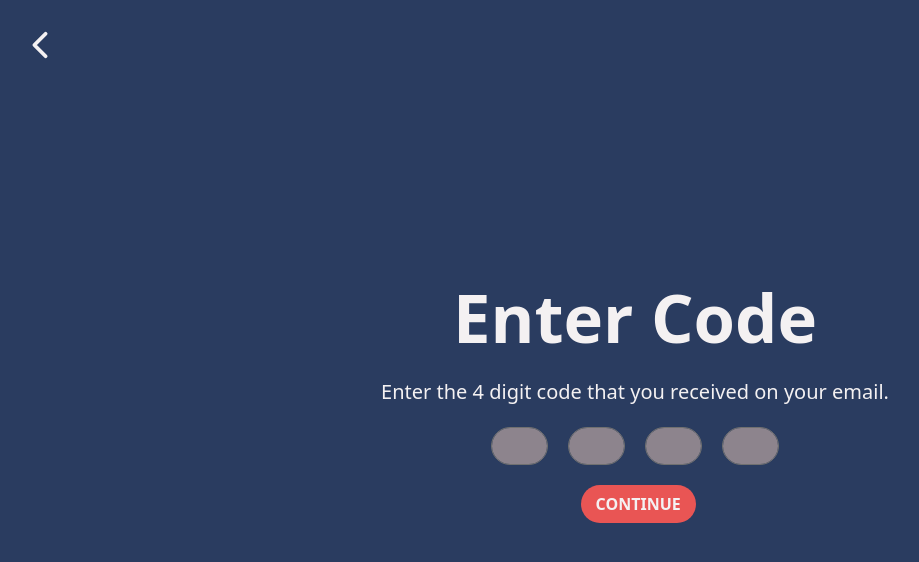
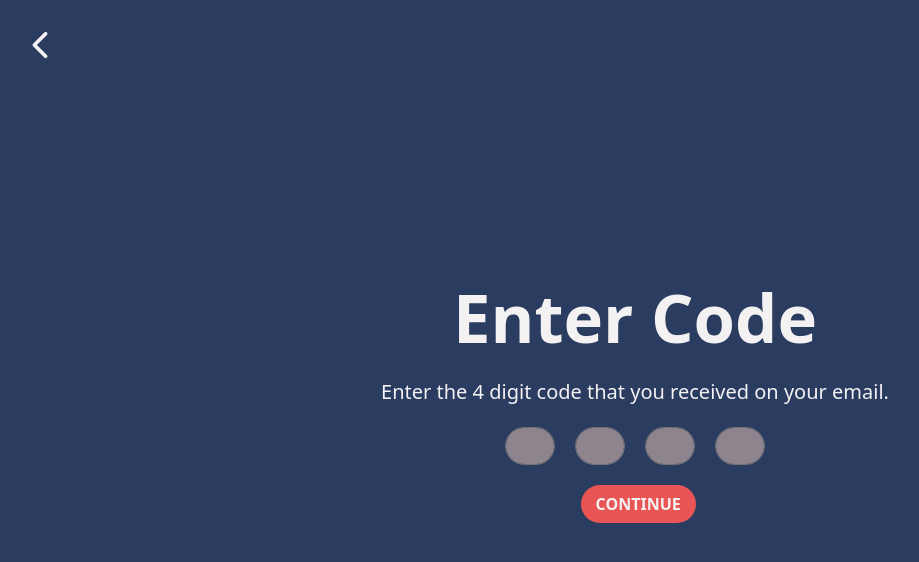
Before and after one commit to Mkamboykos/Zerbez-pwa, a React (Create React App) app in the folder client/: page /EnterCode in a window 1280 px wide. Shown: the top 562 px of the page, without its empty margins (5-924 px from the left). Built offline with nearby package versions, Linux system fonts and the light colour scheme.

Commit message:
home page 422 status code bug fixed

```diff
--- a/client/src/Components/ForgotPassword_Page/EnterCode.js
+++ b/client/src/Components/ForgotPassword_Page/EnterCode.js
@@ -158,7 +158,6 @@ class EnterCode extends Component{
                                     onChange={this.onChangeCode}
                                     isInvalid={this.state.errorCode}
                                 />
-                                <br/>
                                 <Form.Control.Feedback type='invalid'>
                                     {this.state.helperTextCode}
                                 </Form.Control.Feedback>
--- a/client/src/Components/Login_Page/Home.js
+++ b/client/src/Components/Login_Page/Home.js
@@ -24,6 +24,7 @@ class Home extends Component{
             redirect: false,
             isValid: false,
             loading: true,
+            error: ""
         });
 
         this.handleLogin = this.handleLogin.bind(this);
@@ -190,6 +191,7 @@ class Home extends Component{
             username: this.state.username,
             password: this.state.password,
         }).then(res => {
+
             if(res.data.username !== this.state.username || res.data.username === ""){
                 this.setState({
                     helperText: 'Wrong username and password convination!',
@@ -204,7 +206,23 @@ class Home extends Component{
                     loginDisplay:false
                 });
             }
+        }).catch((error) => {
+            this.setState({
+                error: `${error.response.status}`
+            })
+
+            if(this.state.error === '422'){
+                this.setState({
+                    helperText: 'Wrong username and password convination!',
+                    errorUsername: true,
+                    errorPassword: true,
+                    isValid: false,
+                });
+            }
+
         });
+
+
     }
 
 
--- a/client/src/index.css
+++ b/client/src/index.css
@@ -432,7 +432,7 @@ input.codeOneBarText.form-control {
   border-color: #707070;
   color: #F4F1F2;
   border-radius: 25px;
-  width: 57px;
+  width: 50px;
 }
 
 input.codeOneBarText.form-control::placeholder{
@@ -444,7 +444,7 @@ input.codeTwoBarText.form-control {
   border-color: #707070;
   color: #F4F1F2;
   border-radius: 25px;
-  width: 57px;
+  width: 50px;
 }
 
 input.codeTwoBarText.form-control::placeholder{
@@ -456,7 +456,7 @@ input.codeThreeBarText.form-control {
   border-color: #707070;
   color: #F4F1F2;
   border-radius: 25px;
-  width: 57px;
+  width: 50px;
 }
 
 input.codeThreeBarText.form-control::placeholder{
@@ -468,7 +468,7 @@ input.codeFourBarText.form-control {
   border-color: #707070;
   color: #F4F1F2;
   border-radius: 25px;
-  width: 57px;
+  width: 50px;
 }
 
 input.codeFourBarText.form-control::placeholder{
```
Also changed, not shown: 2 other files (tests, documents, lock files or other folders).
